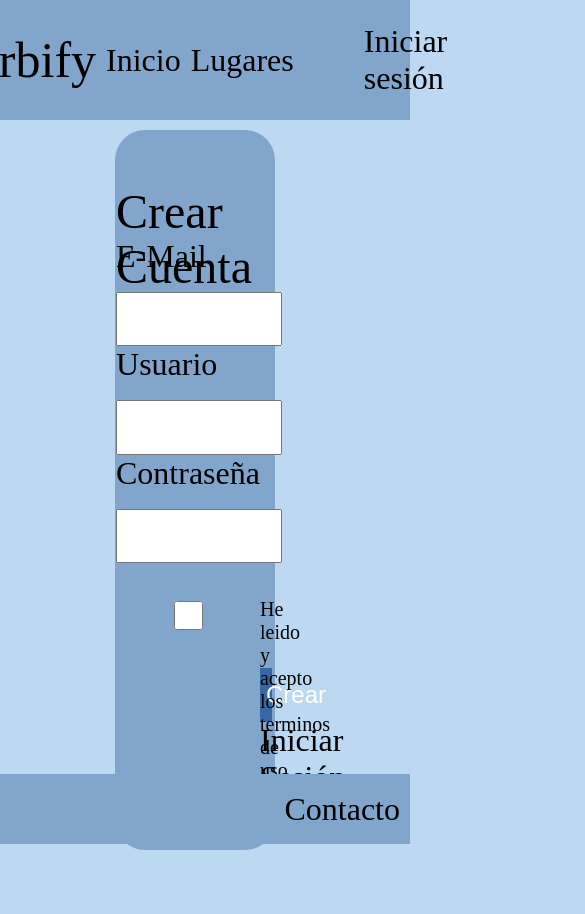
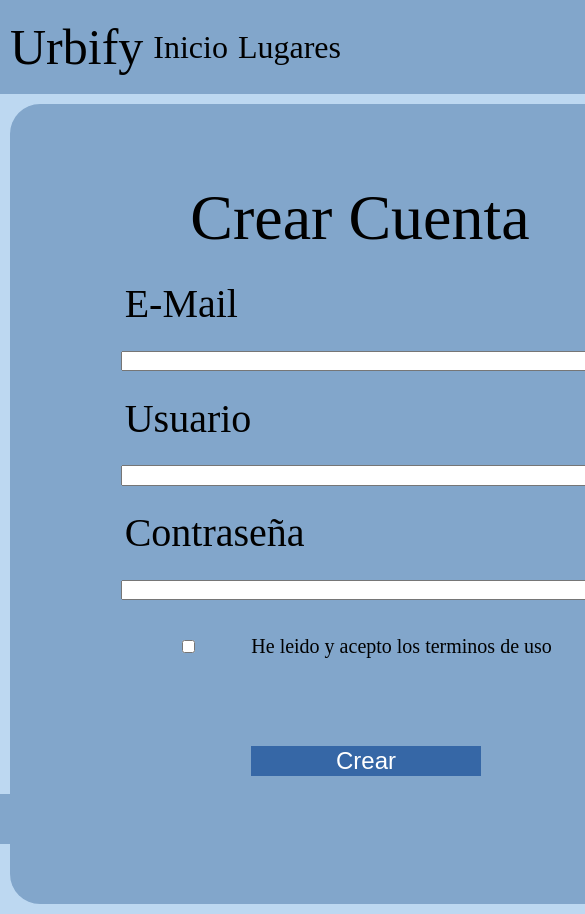
Before and after one commit to javierac11/urbify, a plain HTML site: page src/crear_cuenta.html in a window 390 px wide. Shown: the top 914 px of the page, 585 px wide, since content can reach past the window. Before the commit the page ends 890 px from the top, so only its background shows below. Drawn offline with Linux system fonts and the light colour scheme; files whose address does not match are found by name.

Commit message:
Falta por quitar el position: fixed del footer, el menu de hamburguesa y el responsive de lugar1

```diff
--- a/src/assets/css/body.css
+++ b/src/assets/css/body.css
@@ -0,0 +1,19 @@
+body{
+    height: 100%;
+    margin: 0;
+    position: relative;
+    padding-bottom: 50px;
+    background-color: #BDD8F1;
+}
+a{
+    text-decoration: none;
+    color: #000000;
+    font-size: 32px;
+}
+
+p{
+    margin: 0px;
+    text-decoration: none;
+    color: #000000;
+    font-size: 32px;
+}
--- a/src/assets/css/footer.css
+++ b/src/assets/css/footer.css
@@ -1,17 +1,16 @@
 footer{
+    position: fixed;
+    flex-grow: 3;
     display: grid;
     grid-template-columns: repeat(9, 1fr) 2fr;
-    justify-items: center;
-    align-items: center;
-    justify-content: center;
-    align-content: center;
-    padding: 10px;
     background-color: #82A6CB;
     gap: 10px;
-    position: fixed;
-    bottom: 0;
     width: 100%;
     min-height: 50px;
+    min-width: 700px;
+    max-height: 50px;
+    bottom: 0;
+
 }
 
 .contacto{
--- a/src/assets/css/header.css
+++ b/src/assets/css/header.css
@@ -6,12 +6,8 @@ header{
     justify-content: center;
     align-content: center;
     padding: 10px;
-    min-height: 100px;
+    min-width: 700px;
     background-color: #82A6CB;
-    position: fixed;
-    top: 0;
-    width: 100%;
-
     gap: 10px;
 }
 
--- a/src/assets/css/style.css
+++ b/src/assets/css/style.css
@@ -1,32 +1,22 @@
 @import "header.css";
 @import "footer.css";
+@import "body.css";
 
 html, body{
-    min-height: 100vh;
-    min-width: fit-content;
+
+    padding: 0;
+    display: flex;
+    flex-direction: column;
+    width: fit-content;
     background:url('../img/pagina_principal.png') center/cover no-repeat fixed;
     margin: 0;
     background-color: #BDD8F1;
-    display: flex;
-    flex-direction: column;
 
-}
-a{
-    text-decoration: none;
-    color: #000000;
-    font-size: 32px;
-}
-
-p{
-    margin: 0px;
-    text-decoration: none;
-    color: #000000;
-    font-size: 32px;
 }
 
 main{
     flex-grow: 1;
-    min-height: calc(100vh - 160px);
+    min-height: auto;
     min-width: 700px;
     display: grid;
     grid-template-columns: repeat(12, 1fr);
@@ -90,9 +80,10 @@ button{
 }
 
 @media only screen and (max-width: 1000px) {
+
     main{
         flex-grow: 1;
-        min-height: calc(100vh - 160px);
+        min-height: 100vw;
         min-width: 700px;
         display: grid;
         grid-template-columns: repeat(12, 1fr);
@@ -114,7 +105,7 @@ button{
         grid-template-rows: repeat(9, 1fr);
         background-color: #82A6CB;
         border-radius: 30px;
-        grid-area: 4 / 1 / 11 / 13;
+        grid-area: 4 / 1 / 10 / 13;
         padding: 10px;
     }
 
--- a/src/assets/css/style_contacto.css
+++ b/src/assets/css/style_contacto.css
@@ -1,9 +1,14 @@
 @import "header.css";
 @import "footer.css";
 
-body{
-    margin: 0px;
+html, body{
+    min-height: 100vh;
+    min-width: fit-content;
+    margin: 0;
     background-color: #BDD8F1;
+    display: flex;
+    flex-direction: column;
+
 }
 a{
     text-decoration: none;
@@ -19,9 +24,10 @@ p{
 
 main{
     margin: 0 auto;
+    height: 100%;
     /*display: grid;
-    /*grid-template-columns: repeat(auto-fit, 1fr);
-    /*grid-template-rows: 100px repeat(11, 60px);*/
+    grid-template-columns: repeat(auto-fit, 1fr);
+    grid-template-rows: 100px repeat(11, 60px);*/
     width: 50%;
     padding: 10px;
     gap: 10px;
@@ -34,13 +40,7 @@ main{
     justify-items: center;
 }
 
-.titulo{
-    font-size: 50px;
-}
-
 div.contacto{
-    margin-top: 20%;
-
     display: grid;
     grid-template-columns: repeat(6, 1fr);
     grid-template-rows: repeat(10, 1fr);
@@ -52,6 +52,8 @@ div.contacto{
     align-content: center;
     min-width: 700px;
     min-height: 100%;
+
+
 }
 
 div p.contacto{
@@ -100,11 +102,7 @@ button{
     color: #FFFFFF;
     border: none;
 }
-p.terminos{
-    font-size: 20px;
-    grid-row: 10;
 
-}
 a.crear_cuenta{
     text-align: center;
     grid-area: 13 / 3 / 14 / 5;
@@ -115,16 +113,28 @@ a.crear_cuenta{
 
 
     main{
-
+        min-width: 700px;
         display: flex;
         justify-content: center;
         align-items: center;
-        height: 1000px;
-        margin-top: 10%;
+        height: 800px;
         /*grid-template-rows: 100px repeat(11, 60px);*/
         padding: 10px;
         gap: 10px;
     }
+
+    div.contacto{
+        display: grid;
+        grid-template-columns: repeat(6, 1fr);
+        grid-template-rows: repeat(10, 1fr);
+        border-radius: 30px;
+        background-color: #82A6CB;
+        justify-content: center;
+        justify-items: center;
+        align-items: center;
+        align-content: center;
+    }
+
     div p.contacto{
         font-size: 64px;
         grid-area: 2 / 3 / 3 / 5;
--- a/src/assets/css/style_crear_cuenta.css
+++ b/src/assets/css/style_crear_cuenta.css
@@ -1,10 +1,16 @@
 @import "header.css";
 @import "footer.css";
 
-body{
-    margin: 0px;
+html, body{
+    min-height: 100vh;
+    min-width: fit-content;
+    margin: 0;
     background-color: #BDD8F1;
+    display: flex;
+    flex-direction: column;
+
 }
+
 a{
     text-decoration: none;
     color: #000000;
@@ -18,38 +24,50 @@ p{
 }
 
 main{
+
+    display: grid;
+    grid-template-columns: repeat(12, 1fr);
+    grid-template-rows: repeat(11, 60px);
+    padding: 10px;
+    gap: 10px;
+    margin: 0 auto;
+}
+/*
+main{
     display: grid;
     grid-template-columns: repeat(12, 1fr);
     grid-template-rows: 100px repeat(11, 60px);
     padding: 10px;
     gap: 10px;
     margin: 0 auto;
-}
-.contacto{
-    grid-column: 10;
-    justify-content: end;
-    justify-items: center;
-}
+}*/
+
 
 .iniciar_sesion{
     grid-column: 10;
     justify-content: end;
     justify-items: center;
 }
-
-.titulo{
-    font-size: 50px;
-}
-
 div.crear_cuenta{
-    display: grid;
+/*    display: grid;
     grid-template-columns: repeat(6, 1fr);
     grid-template-rows: repeat(8, 1fr) 35px 35px 35px repeat(3, 1fr);
     border-radius: 30px;
     margin: 10px;
     margin-bottom: 30px;
+    background-color: #82A6CB;*/
+    grid-area: 2 / 4 / 13 / 10;
+    display: grid;
+    grid-template-columns: repeat(6, 1fr);
+    grid-template-rows: repeat(14, 1fr);
+    border-radius: 30px;
     background-color: #82A6CB;
-    grid-area: 2 / 4 / 13 / 10;
+    justify-content: center;
+    justify-items: center;
+    align-items: center;
+    align-content: center;
+    min-width: 700px;
+    min-height: 100%;
 }
 
 div p.crear_cuenta{
@@ -64,28 +82,28 @@ div p.text_email{
 }
 
 input.email{
-    grid-area: 4 / 2 / 5 / 6 ;
+    grid-area: 5 / 2 / 6 / 6 ;
     width: 100%;
 }
 
 div p.usuario{
-    grid-area: 5 / 2 / 6 / 4;
+    grid-area: 6 / 2 / 7 / 4;
     font-size: 32px;
     width: 100%;
 }
 
 input.usuario{
-    grid-area: 6 / 2 / 7 / 6 ;
+    grid-area: 7 / 2 / 8 / 6 ;
     width: 100%;
 }
 
 div p.contrasenia{
-    grid-area: 7 / 2 / 8 / 3;
+    grid-area: 8 / 2 / 9 / 3;
     font-size: 32px;
 }
 
 input.contrasenia{
-    grid-area: 8 / 2 / 9 / 6 ;
+    grid-area: 9 / 2 / 10 / 6 ;
     width: 100%;
 }
 
@@ -104,10 +122,103 @@ button{
 p.terminos{
     font-size: 20px;
     grid-area: 10 / 3 / 11 / 6 ;
-
+    width: 100%;
 }
 a.crear_cuenta{
     text-align: center;
     grid-area: 13 / 3 / 14 / 5;
     width: 100%;
 }
+
+@media only screen and (max-width: 1000px) {
+
+
+    main{
+        min-width: 700px;
+        display: flex;
+        justify-content: center;
+        align-items: center;
+        height: 800px;
+        /*grid-template-rows: 100px repeat(11, 60px);*/
+        padding: 10px;
+        gap: 10px;
+    }
+
+    div.crear_cuenta{
+        /*    display: grid;
+            grid-template-columns: repeat(6, 1fr);
+            grid-template-rows: repeat(8, 1fr) 35px 35px 35px repeat(3, 1fr);
+            border-radius: 30px;
+            margin: 10px;
+            margin-bottom: 30px;
+            background-color: #82A6CB;
+            grid-area: 2 / 4 / 13 / 10;*/
+        display: grid;
+        grid-template-columns: repeat(6, 1fr);
+        grid-template-rows: repeat(14, 1fr);
+        border-radius: 30px;
+        background-color: #82A6CB;
+        justify-content: center;
+        justify-items: center;
+        align-items: center;
+        align-content: center;
+    }
+
+    div p.crear_cuenta{
+        font-size: 64px;
+        grid-area: 2 / 2 / 4 / 6;
+    }
+
+    div p.text_email{
+        grid-area: 4 / 2 / 5 / 4;
+        font-size: 40px;
+        width: 100%;
+    }
+
+    input.email{
+        grid-area: 5 / 2 / 6 / 6;
+        width: 100%;
+        height: 25%;
+    }
+
+    div p.usuario{
+        grid-area: 6 / 2 / 7 / 3;
+        font-size: 40px;
+        width: 100%;
+    }
+
+    input.usuario{
+        grid-area: 7 / 2 / 8 / 6;
+        width: 100%;
+        height: 25%;
+    }
+
+    div p.contrasenia{
+        width: 100%;
+        grid-area: 8 / 2 / 9 / 4;
+        font-size: 40px;
+    }
+
+    input.contrasenia{
+
+        grid-area: 9 / 2 / 10 / 6;
+        width: 100%;
+        height: 25%;
+    }
+
+    textarea.mensaje{
+        grid-area: 8 / 2 / 9 / 6;
+        width: 100%;
+        height: 100%;
+    }
+
+    button{
+        font-size: 24px;
+        grid-area: 12 / 3 / 13 / 5;
+        width: 100%;
+        background-color: #3667A6;
+        color: #FFFFFF;
+        border: none;
+    }
+
+}
--- a/src/assets/css/style_lugar1.css
+++ b/src/assets/css/style_lugar1.css
@@ -1,5 +1,6 @@
 @import "header.css";
 @import "footer.css";
+@import "body.css";
 
 a{
     text-decoration: none;
@@ -13,14 +14,12 @@ p{
     color: #000000;
     font-size: 32px;
 }
-body{
-    margin: 0px;
-    background-color: #BDD8F1;
-}
+
 main{
+
     display: grid;
     grid-template-columns: repeat(12, 1fr);
-    grid-template-rows: 15% repeat(11, 60px);
+    grid-template-rows: repeat(10, 60px);
     padding: 20px;
     gap: 10px;
     margin: 0 auto;
@@ -36,7 +35,7 @@ section.foto{
     display: grid;
     grid-template-rows: 1fr 10%;
     grid-template-columns: 1fr;
-    grid-area: 2 / 1 / 12 / 4;
+    grid-area: 1 / 1 / 11 / 4;
     background-color: #3667A6;
     background: url("../img/foto_medina.png") center/cover no-repeat ;
 }
@@ -57,17 +56,17 @@ section.texto{
     grid-template-columns: 10% 1fr 10%;
     font-size: 32px;
     align-items: center;
-    grid-area: 2 / 4 / 9 / 10;
+    grid-area: 1 / 4 / 8 / 10;
     background-color: #82A6CB;
 }
 
 section.que_hacer{
-    grid-area: 2 / 10 / 9 / 13;
+    grid-area: 1 / 10 / 8 / 13;
     background-color: #82A6CB;
 }
 
 section.mapa{
-    grid-area: 9 / 4 / 12 / 13;
+    grid-area: 8 / 4 / 11 / 13;
     background-color: #3667A6;
     background: url("../img/mapa_medina.png") center/cover no-repeat ;
 }
@@ -85,3 +84,36 @@ section.que_hacer li{
     font-size: 24px;
     padding: 7px;
 }
+
+@media only screen and (max-width: 1000px) {
+    section.foto{
+        display: grid;
+        grid-template-rows: 1fr 10%;
+        grid-template-columns: 1fr;
+        grid-area: 1 / 1 / 11 / 4;
+        background-color: #3667A6;
+        background: url("../img/foto_medina.png") center/cover no-repeat ;
+    }
+
+    section.texto{
+        display: grid;
+        grid-template-columns: 10% 1fr 10%;
+        font-size: 32px;
+        align-items: center;
+        grid-area: 1 / 4 / 8 / 10;
+        background-color: #82A6CB;
+    }
+
+    section.que_hacer{
+        grid-area: 1 / 10 / 8 / 13;
+        background-color: #82A6CB;
+    }
+
+    section.mapa{
+        grid-area: 8 / 4 / 11 / 13;
+        background-color: #3667A6;
+        background: url("../img/mapa_medina.png") center/cover no-repeat ;
+    }
+
+
+}
--- a/src/crear_cuenta.html
+++ b/src/crear_cuenta.html
@@ -5,6 +5,8 @@
     <title>Urbify</title>
     <link rel="stylesheet" href="assets/css/style_crear_cuenta.css" />
     <script type="module" src="app.js"></script>
+    <meta name="viewport" content="width=device-width, initial-scale=1" />
+
 </head>
 <body>
 <header>
```
Also changed, not shown: src/contacto.html (+5 -4 lines), src/index.html (+1 -1 lines).
